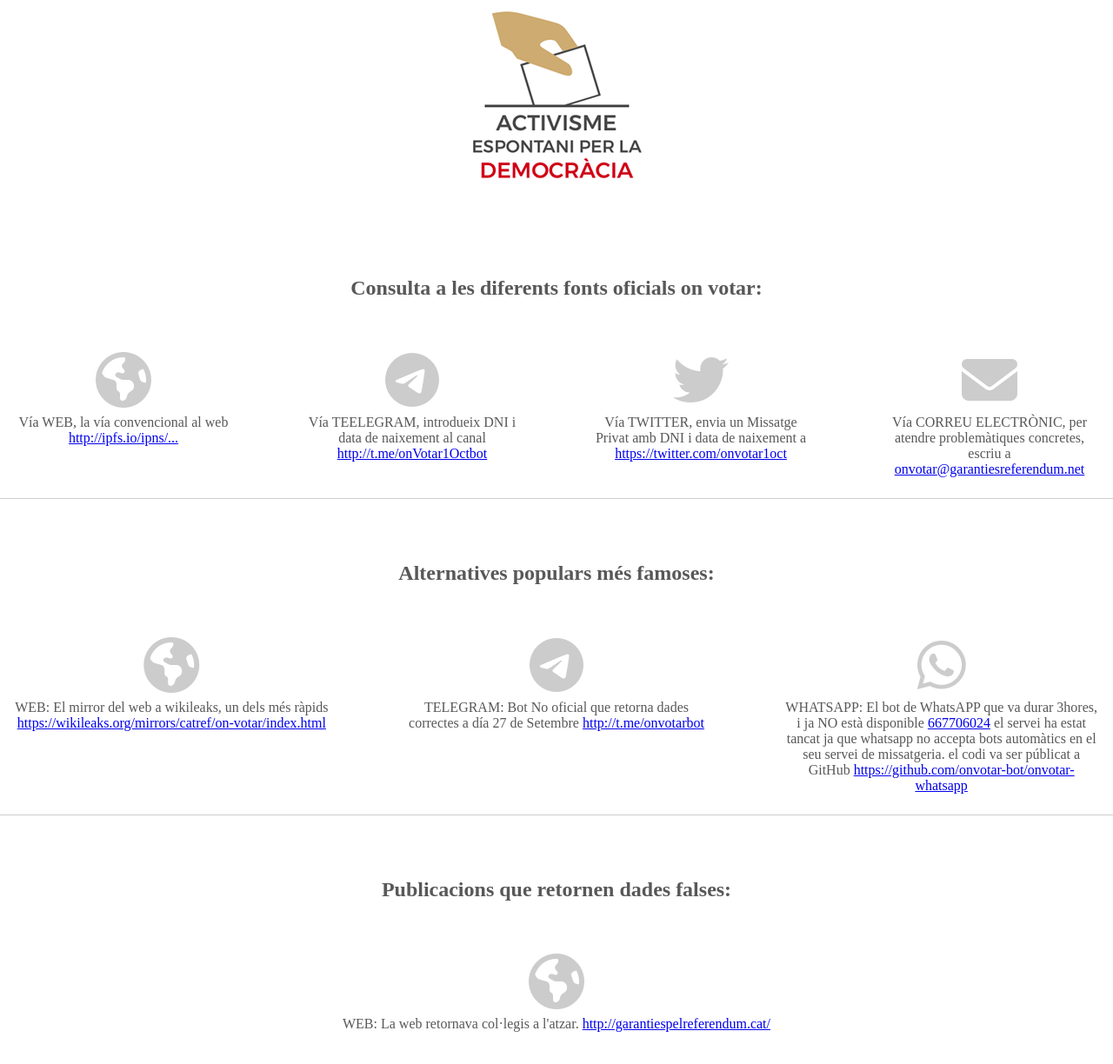
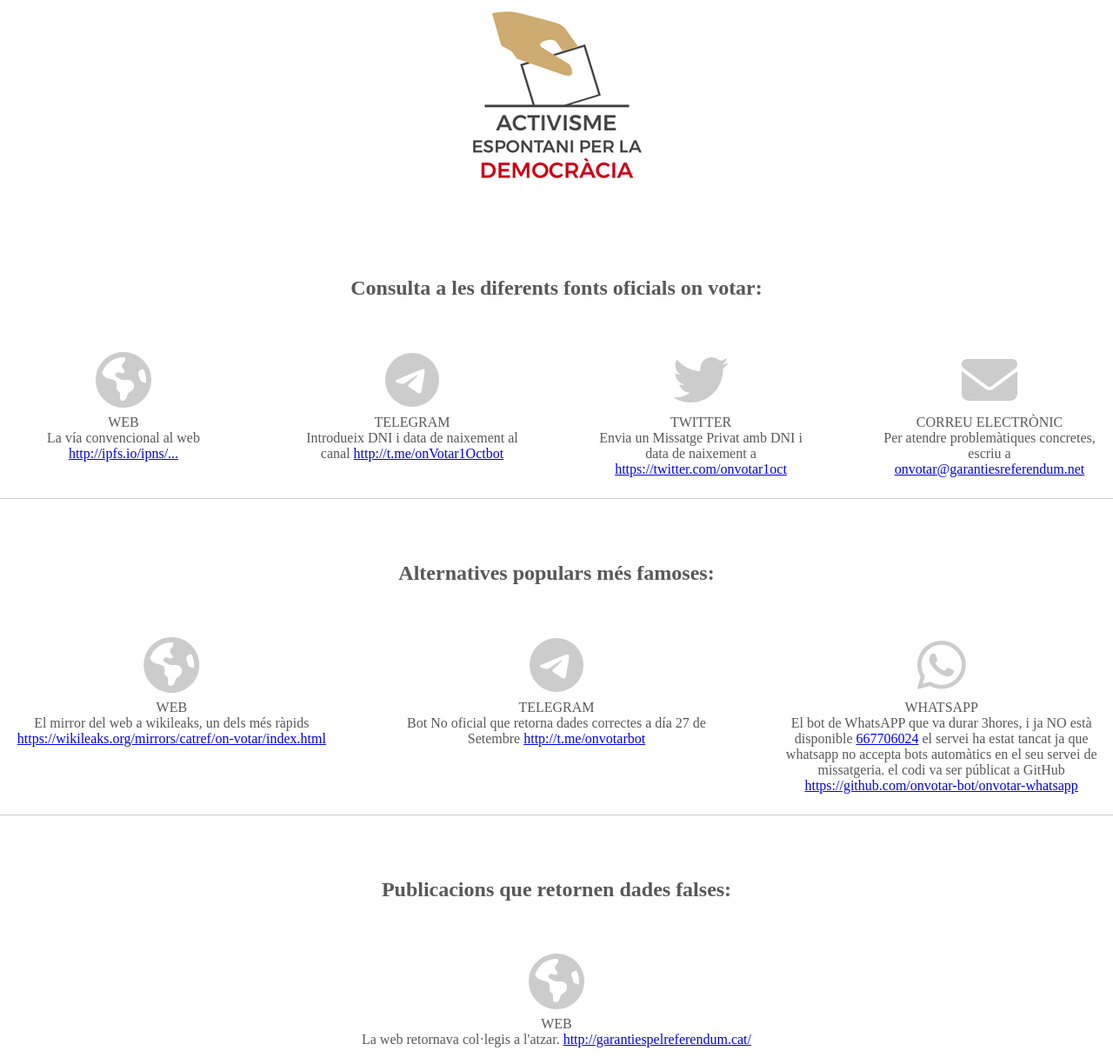
Before and after one commit to oriolfg/votemperserlliures.com, a plain HTML site: page index.html in a window 1280 px wide. Shown: the top 1224 px of the page at 87% size. Drawn offline with Linux system fonts and the light colour scheme.

Commit message:
canvis als textos

```diff
--- a/index.html
+++ b/index.html
@@ -14,22 +14,22 @@
       <div class="c-grid">
         <div class="item">
           <i class="fa fa-globe" aria-hidden="true"></i>
-          Vía WEB, la vía convencional al web
+          WEB <br />La vía convencional al web
           <a href="http://ipfs.io/ipns/QmZxWEBJBVkGDGaKdYPQUXX4KC5TCWbvuR4iYZrTML8XCR/on-votar/index.html">http://ipfs.io/ipns/...</a>
         </div>
         <div class="item">
           <i class="fa fa-telegram" aria-hidden="true"></i>
-          Vía TEELEGRAM, introdueix DNI i data de naixement al canal
+          TELEGRAM <br />Introdueix DNI i data de naixement al canal
           <a href="http://t.me/onVotar1Octbot">http://t.me/onVotar1Octbot</a>
         </div>
         <div class="item">
           <i class="fa fa-twitter" aria-hidden="true"></i>
-          Vía TWITTER, envia un Missatge Privat amb DNI i data de naixement a
+          TWITTER <br /> Envia un Missatge Privat amb DNI i data de naixement a
           <a href="https://twitter.com/onvotar1oct">https://twitter.com/onvotar1oct</a>
         </div>
         <div class="item">
           <i class="fa fa-envelope" aria-hidden="true"></i>
-          Vía CORREU ELECTRÒNIC, per atendre problemàtiques concretes, escriu a
+          CORREU ELECTRÒNIC <br /> Per atendre problemàtiques concretes, escriu a
           <a href="mailto:mailto:onvotar@garantiesreferendum.net">onvotar@garantiesreferendum.net</a>
         </div>
       </div>
@@ -40,17 +40,17 @@
       <div class="c-grid">
         <div class="item">
           <i class="fa fa-globe" aria-hidden="true"></i>
-          WEB: El mirror del web a wikileaks, un dels més ràpids
+          WEB <br />El mirror del web a wikileaks, un dels més ràpids
           <a href="https://wikileaks.org/mirrors/catref/on-votar/index.html">https://wikileaks.org/mirrors/catref/on-votar/index.html</a>
         </div>
         <div class="item">
           <i class="fa fa-telegram" aria-hidden="true"></i>
-          TELEGRAM: Bot No oficial que retorna dades correctes a día 27 de Setembre
+          TELEGRAM <br />Bot No oficial que retorna dades correctes a día 27 de Setembre
           <a href="http://t.me/onvotarbot">http://t.me/onvotarbot</a>
         </div>
         <div class="item">
           <i class="fa fa-whatsapp" aria-hidden="true"></i>
-          WHATSAPP: El bot de WhatsAPP que va durar 3hores, i ja NO està disponible
+          WHATSAPP <br />El bot de WhatsAPP que va durar 3hores, i ja NO està disponible
           <a href="tel:667706024">667706024</a> el servei ha estat tancat ja que whatsapp no accepta bots automàtics en el seu servei de missatgeria. el codi va ser públicat a GitHub <a href="https://github.com/onvotar-bot/onvotar-whatsapp">https://github.com/onvotar-bot/onvotar-whatsapp</a>
         </div>
       </div>
@@ -60,7 +60,7 @@
       <h1 class="title">Publicacions que retornen dades falses:</h1>
         <div class="item">
           <i class="fa fa-globe" aria-hidden="true"></i>
-          WEB: La web retornava col·legis a l'atzar.
+          WEB <br />La web retornava col·legis a l'atzar.
           <a href="http://garantiespelreferendum.cat/">http://garantiespelreferendum.cat/</a>
         </div>
     </section>
```
